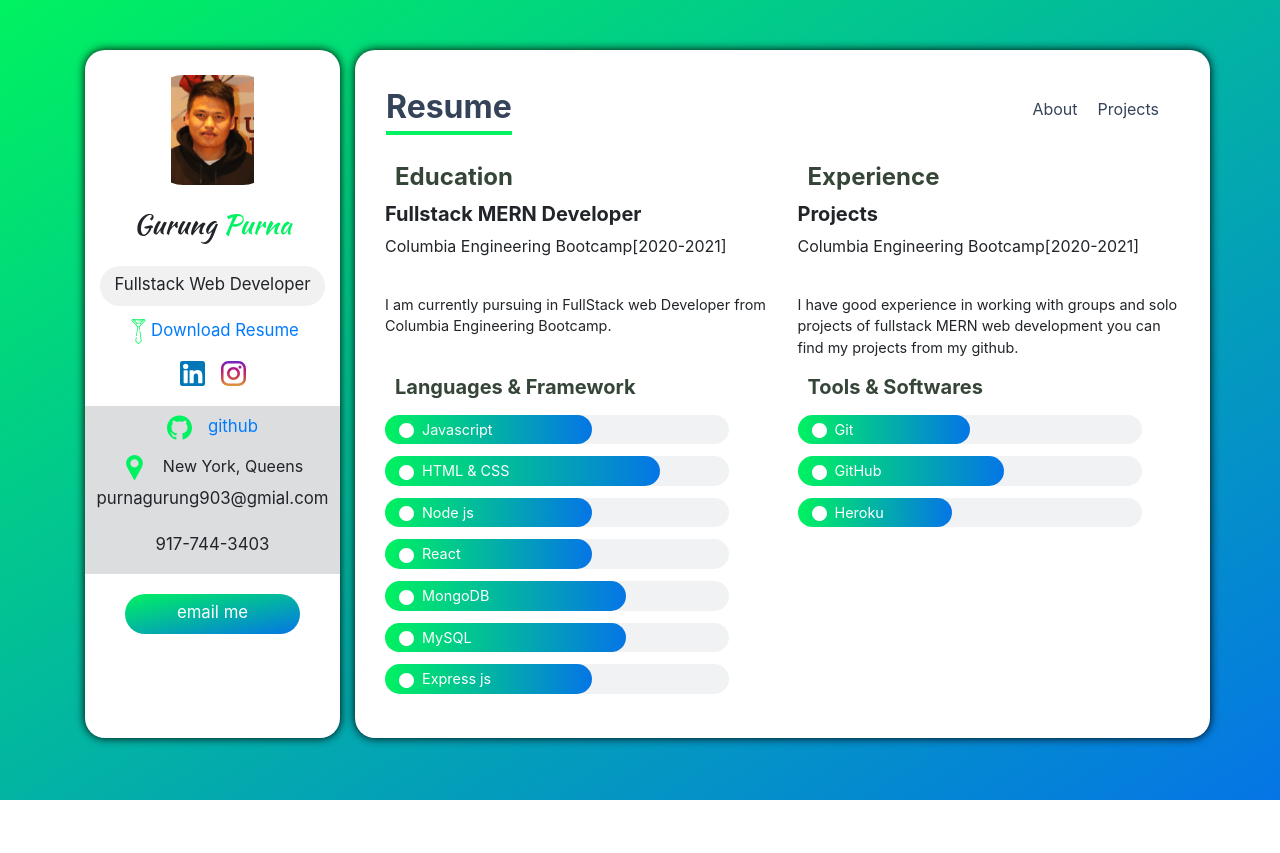
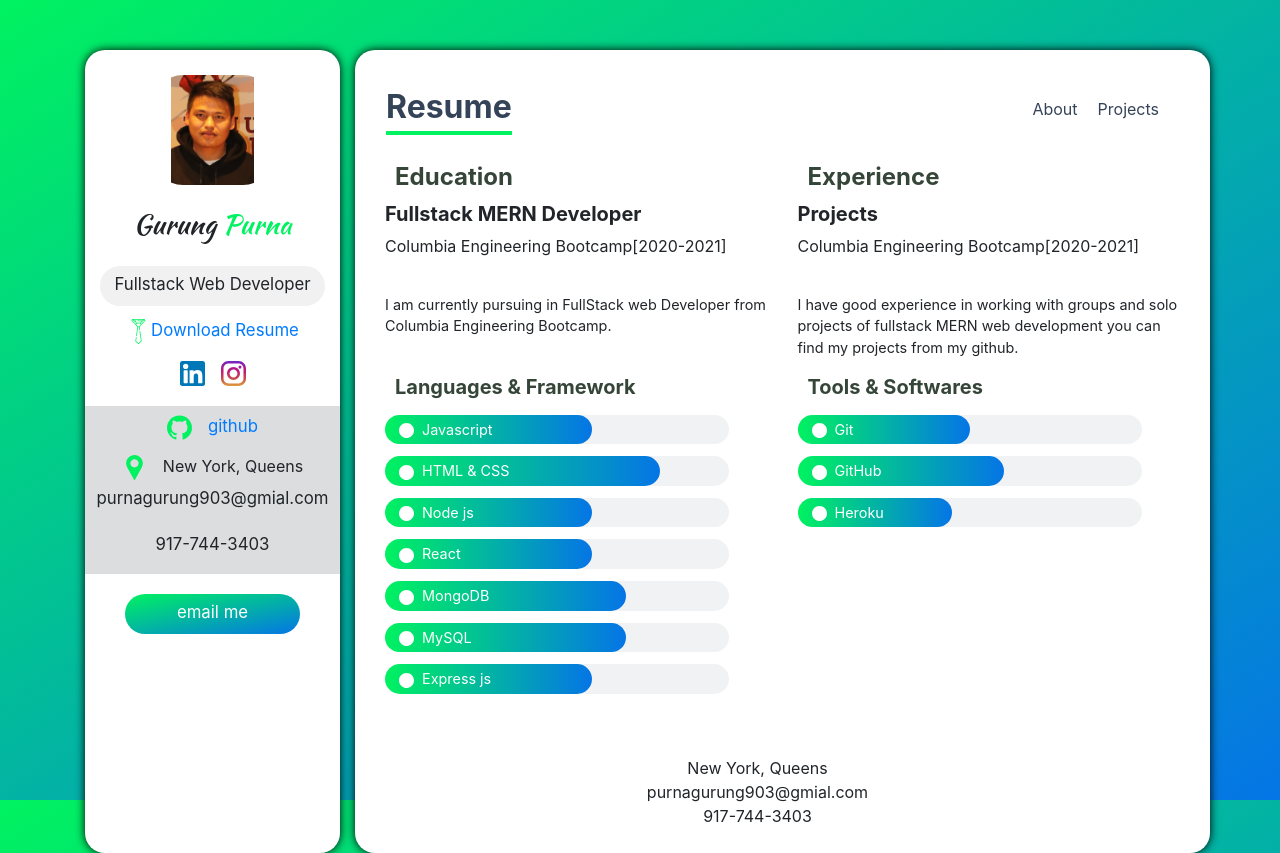
Before and after one commit to purnagurung903/reactportfolio, a React (Create React App) app in the folder reactportfolio/: page /resume in a window 1280 px wide. Before the commit the page ends 800 px from the top, so only its background shows below. Built offline with nearby package versions, Linux system fonts and the light colour scheme.

Commit message:
added footer

```diff
--- a/reactportfolio/src/components/About.js
+++ b/reactportfolio/src/components/About.js
@@ -2,6 +2,7 @@ import React from "react";
 import algo from "..//assets/icons/algo.svg"
 import computer from "..//assets/icons/computer.svg"
 import repair from "..//assets/icons/repair.svg"
+import Footer from "./footer/Footer";
 
 
 import Skillcard from "./Skillcard";
@@ -40,10 +41,12 @@ const About = () => {
             skills.map(skill =>
               <Skillcard skill={skill} />
             )
-          }
+          },
 
         </div>
+
       </div>
+      <Footer />
     </div>
   )
 }
--- a/reactportfolio/src/components/Projects.js
+++ b/reactportfolio/src/components/Projects.js
@@ -1,5 +1,6 @@
 import React, { useState } from "react";
 import data_projects from "./data/projects_data"
+import Footer from "./footer/Footer";
 import ProjectCard from "./projectCard";
 const Projects = () => {
   const [projects, setProjects] = useState(data_projects)
@@ -22,6 +23,7 @@ const Projects = () => {
               <ProjectCard key={project.name} project={project} />)
           }
       </div>
+      <Footer />
     </div>
   )
 }
--- a/reactportfolio/src/components/Resume.js
+++ b/reactportfolio/src/components/Resume.js
@@ -1,6 +1,7 @@
 import React from "react";
 import react from "../assets/icons/react.svg"
 import Bar from "./Bar";
+import Footer from "./footer/Footer";
 
 const languages = [
   {
@@ -119,6 +120,7 @@ const Resume = () => {
           </div>
         </div>
       </div>
+      <Footer />
     </div>
   )
 }
--- /dev/null
+++ b/reactportfolio/src/components/footer/Footer.js
@@ -0,0 +1,19 @@
+import React from "react";
+
+
+function Footer() {
+  return (
+    <footer className="lighterBG footer">
+      <div className="center darkl">
+        New York, Queens
+
+            </div>
+      <div className="center darkl">purnagurung903@gmial.com
+            </div>
+      <div className="center darkl">917-744-3403
+            </div>
+    </footer>
+  );
+}
+
+export default Footer;
--- a/reactportfolio/src/index.css
+++ b/reactportfolio/src/index.css
@@ -253,3 +253,12 @@ a:hover {
   font-size: 1rem;
   cursor: pointer;
 }
+/* footer */
+
+.center{
+  text-align: center;
+  padding-right: 50px;
+}
+.lighterBG{
+  margin-top: 50px;
+}
```
